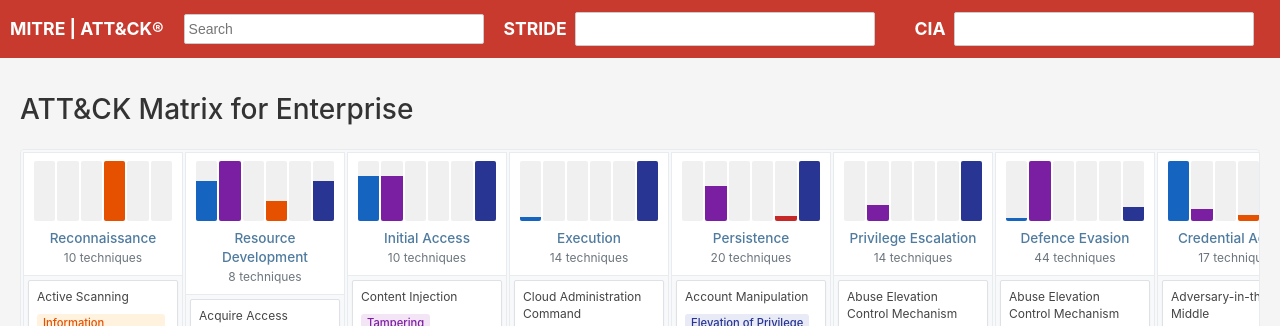
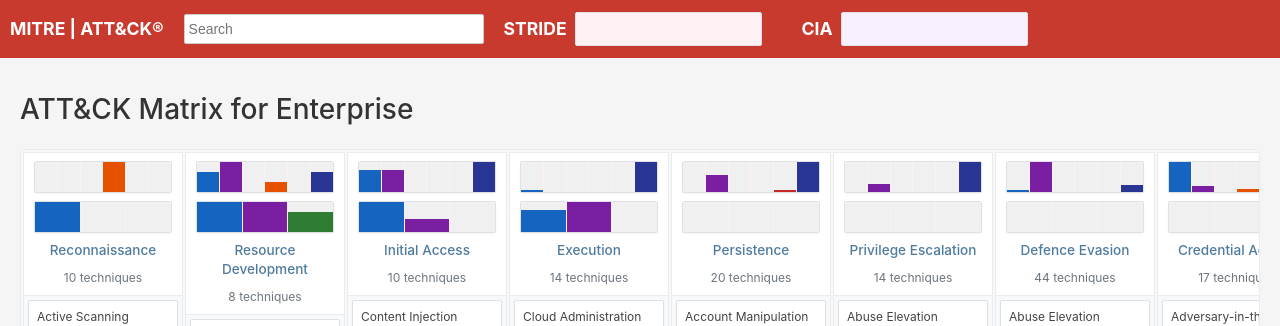
Before and after one commit to yekrangian/mitre-attack, a plain HTML site: page index.html in a window 1280 px wide. Shown: the top 326 px of the page. Drawn offline with Linux system fonts and the light colour scheme.

Commit message:
bar charts

```diff
--- a/script.js
+++ b/script.js
@@ -380,6 +380,10 @@
     const header = document.createElement('div');
     header.className = 'tactic-header';
 
+    // Create STRIDE chart container
+    const strideChartContainer = document.createElement('div');
+    strideChartContainer.className = 'stride-chart-container';
+
     // Create STRIDE chart
     const strideChart = document.createElement('div');
     strideChart.className = 'stride-chart';
@@ -390,7 +394,7 @@
         strideCounts[category] = tactic.techniques.filter(t => t.stride === category).length;
     });
 
-    const maxCount = Math.max(...Object.values(strideCounts));
+    const maxStrideCount = Math.max(...Object.values(strideCounts));
 
     // Create bars for each STRIDE category
     STRIDE_CATEGORIES.forEach(category => {
@@ -400,12 +404,47 @@
 
         const fill = document.createElement('div');
         fill.className = 'stride-bar-fill';
-        const percentage = maxCount > 0 ? (strideCounts[category] / maxCount) * 100 : 0;
+        const percentage = maxStrideCount > 0 ? (strideCounts[category] / maxStrideCount) * 100 : 0;
         fill.style.height = `${percentage}%`;
 
         bar.appendChild(fill);
         strideChart.appendChild(bar);
     });
+
+    strideChartContainer.appendChild(strideChart);
+
+    // Create CIA chart container
+    const ciaChartContainer = document.createElement('div');
+    ciaChartContainer.className = 'cia-chart-container';
+
+    // Create CIA chart
+    const ciaChart = document.createElement('div');
+    ciaChart.className = 'cia-chart';
+
+    // Calculate CIA distribution
+    const ciaCounts = {};
+    CIA_CATEGORIES.forEach(category => {
+        ciaCounts[category] = tactic.techniques.filter(t => t.cia === category).length;
+    });
+
+    const maxCiaCount = Math.max(...Object.values(ciaCounts));
+
+    // Create bars for each CIA category
+    CIA_CATEGORIES.forEach(category => {
+        const bar = document.createElement('div');
+        bar.className = 'cia-bar';
+        bar.setAttribute('data-category', category);
+
+        const fill = document.createElement('div');
+        fill.className = 'cia-bar-fill';
+        const percentage = maxCiaCount > 0 ? (ciaCounts[category] / maxCiaCount) * 100 : 0;
+        fill.style.height = `${percentage}%`;
+
+        bar.appendChild(fill);
+        ciaChart.appendChild(bar);
+    });
+
+    ciaChartContainer.appendChild(ciaChart);
 
     // Add name and count
     const name = document.createElement('div');
@@ -416,7 +455,8 @@
     count.className = 'tactic-count';
     count.textContent = tactic.count;
 
-    header.appendChild(strideChart);
+    header.appendChild(strideChartContainer);
+    header.appendChild(ciaChartContainer);
     header.appendChild(name);
     header.appendChild(count);
 
--- a/styles.css
+++ b/styles.css
@@ -42,7 +42,7 @@
     white-space: nowrap;
 }
 
-.search-input, .stride-search input, .cia-search input {
+.search-input {
     padding: 6px 4px;
     border: 1px solid #ccc;
     border-radius: 2px;
@@ -52,16 +52,34 @@
     outline: none;
 }
 
-.stride-search, .cia-search {
-    width: 300px;
-}
-
-.stride-search input, .cia-search input {
+.stride-search input {
     width: 100%;
-    border: 1px solid #ccc;
+    border: 1px solid #dee2e6;
     border-radius: 2px;
     padding: 6px 4px;
     height: 34px;
+    background-color: #fff0f3;
+}
+
+.cia-search input {
+    width: 100%;
+    border: 1px solid #dee2e6;
+    border-radius: 2px;
+    padding: 6px 4px;
+    height: 34px;
+    background-color: #f8f0ff;
+}
+
+.stride-search input:focus {
+    outline: none;
+    border-color: #ced4da;
+    background-color: #fff0f3;
+}
+
+.cia-search input:focus {
+    outline: none;
+    border-color: #ced4da;
+    background-color: #f8f0ff;
 }
 
 /* Hide the tags containers initially */
@@ -337,25 +355,35 @@
     text-align: center;
     background-color: white;
     border-bottom: 1px solid #e9ecef;
+    display: flex;
+    flex-direction: column;
+    gap: 8px;
+}
+
+.stride-chart-container {
+    background-color: #fff0f3;
+    border: 1px solid #dee2e6;
+    border-radius: 2px;
+    box-shadow: 0 1px 2px rgba(0,0,0,0.05);
+    padding: 0;
+    margin: 0 4px;
 }
 
 .stride-chart {
     width: 100%;
-    height: 60px;
+    height: 30px;
     display: flex;
     flex-direction: row;
     justify-content: space-between;
     align-items: flex-end;
-    gap: 2px;
-    margin-bottom: 8px;
-    padding: 0 4px;
+    gap: 1px;
 }
 
 .stride-bar {
     flex: 1;
     height: 100%;
     background-color: #f0f0f0;
-    border-radius: 2px;
+    border-radius: 0;
     overflow: hidden;
     position: relative;
 }
@@ -390,6 +418,13 @@
 
 .stride-bar[data-category="Elevation of Privilege"] .stride-bar-fill {
     background-color: #283593;
+}
+
+.stride-chart-title {
+    font-size: 0.7em;
+    color: #666;
+    text-align: center;
+    margin-bottom: 4px;
 }
 
 .tactic-name {
@@ -573,3 +608,52 @@
     background-color: #e8f5e9;
     color: #2e7d32;
 }
+
+.cia-chart-container {
+    background-color: #f8f0ff;
+    border: 1px solid #dee2e6;
+    border-radius: 2px;
+    box-shadow: 0 1px 2px rgba(0,0,0,0.05);
+    padding: 0;
+    margin: 0 4px;
+}
+
+.cia-chart {
+    width: 100%;
+    height: 30px;
+    display: flex;
+    flex-direction: row;
+    justify-content: space-between;
+    align-items: flex-end;
+    gap: 1px;
+}
+
+.cia-bar {
+    flex: 1;
+    height: 100%;
+    background-color: #f0f0f0;
+    border-radius: 0;
+    overflow: hidden;
+    position: relative;
+}
+
+.cia-bar-fill {
+    width: 100%;
+    position: absolute;
+    bottom: 0;
+    left: 0;
+    transition: height 0.3s ease;
+}
+
+/* CIA Bar Colors */
+.cia-bar[data-category="Confidentiality"] .cia-bar-fill {
+    background-color: #1565c0;
+}
+
+.cia-bar[data-category="Integrity"] .cia-bar-fill {
+    background-color: #7b1fa2;
+}
+
+.cia-bar[data-category="Availability"] .cia-bar-fill {
+    background-color: #2e7d32;
+}
```
